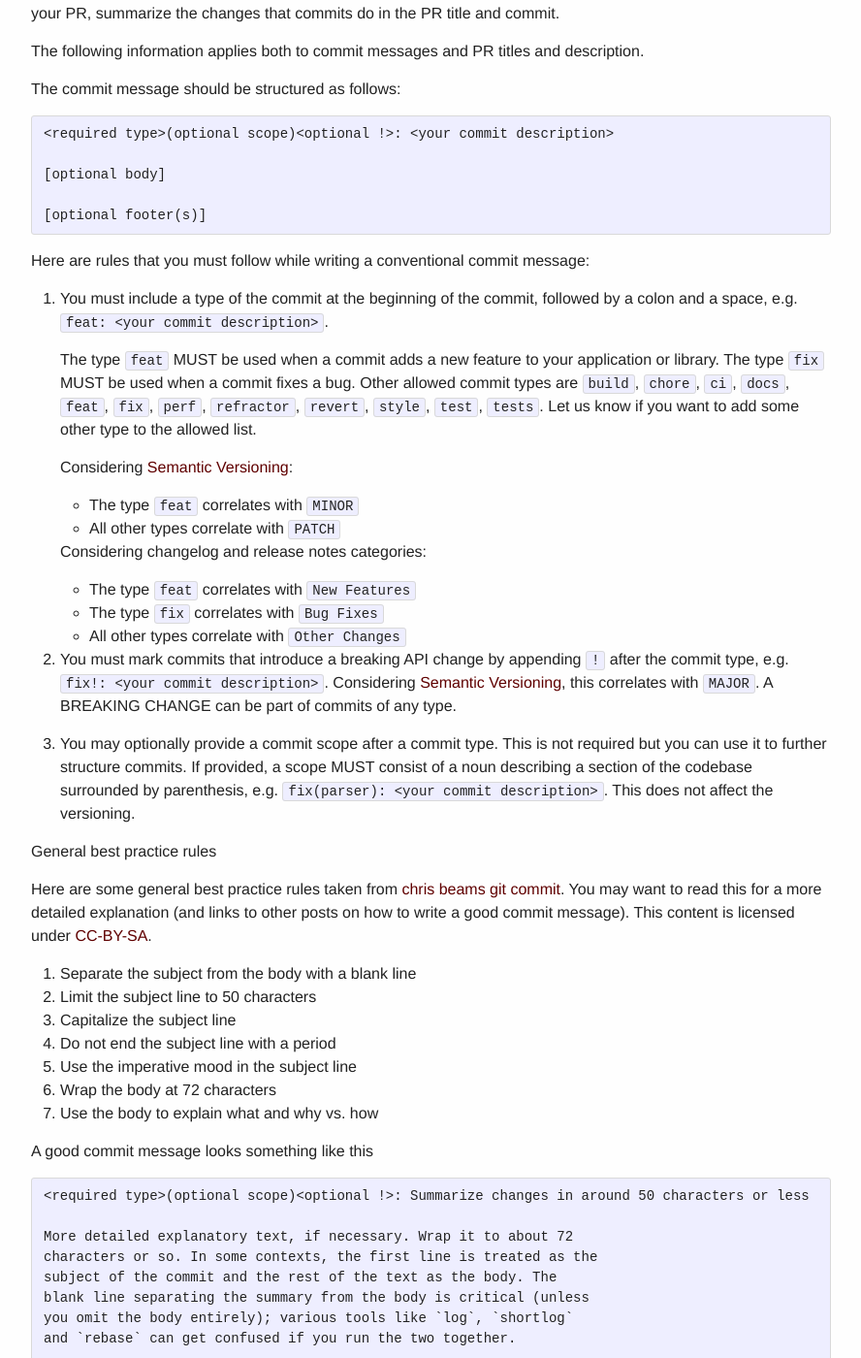
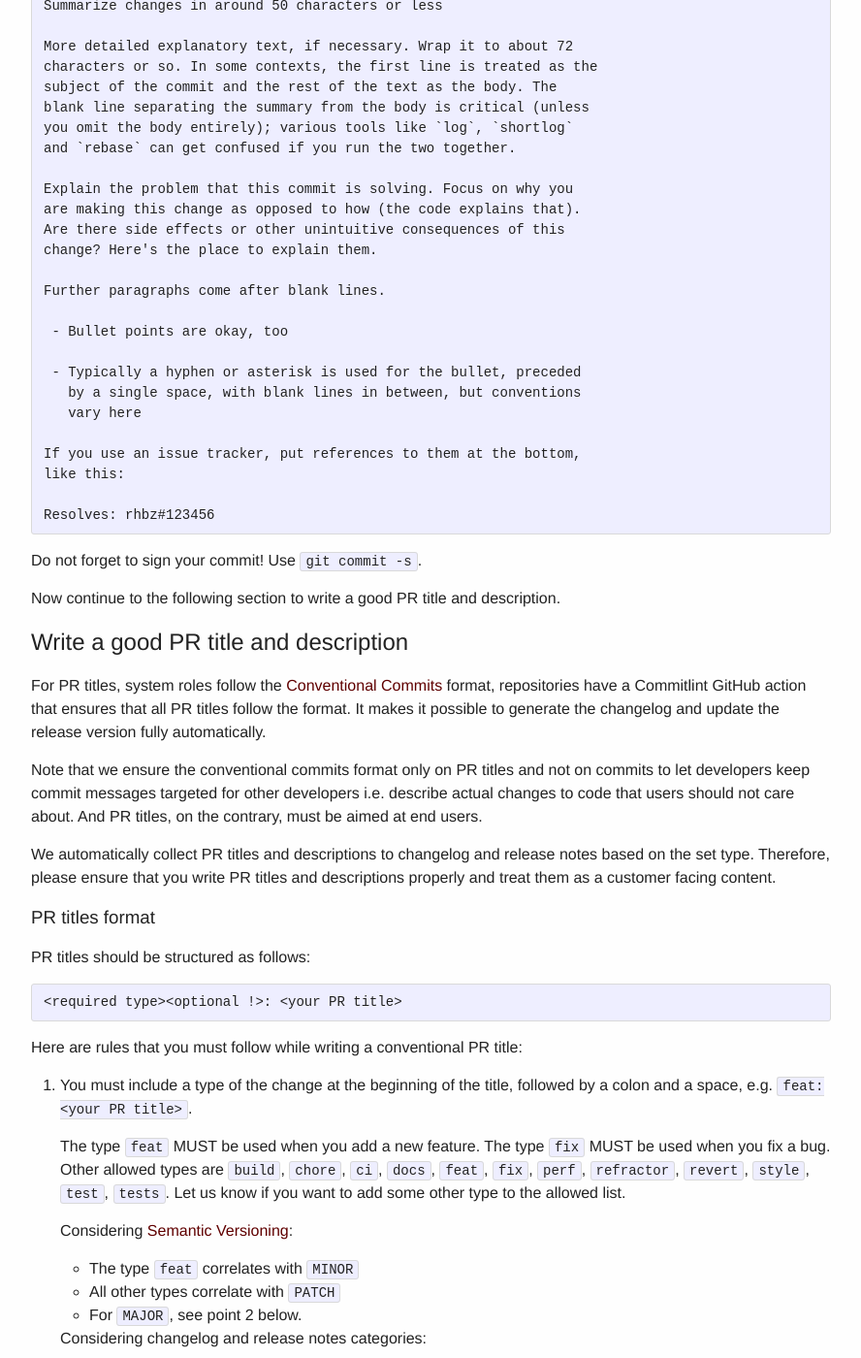
Before and after one commit to linux-system-roles/linux-system-roles.github.io, a Jekyll site: the page built from contribute.md, in a window 1280 px wide and 1400 px high, scrolled down 4696 px. Shown: the whole window at 97% size, without its empty margins (38-926 px from the left). Built offline with Jekyll 4.4.1, drawn with Linux system fonts in a browser that asks for light colours; some of the changed text lies outside the part shown.

Commit message:
s/Conventional Commits format/Write a good PR title and description/

````diff
--- a/contribute.md
+++ b/contribute.md
@@ -221,59 +221,6 @@ commits](https://help.github.com/en/github/collaborating-with-issues-and-pull-re
 
 ### Write a good commit message
 
-This section covers the Conventional Commits format that system roles use to collect the changelog and release roles automatically, and then gives some general advices on writing commit messages.
-
-#### Conventional Commits format
-
-System roles follow the [Conventional Commits](https://www.conventionalcommits.org/en/v1.0.0/) format, repositories have a Commitlint GitHub action that ensures that all commit and PR titles and description follow the format.
-Conventional commits make it possible to generate the changelog and update the release version fully automatically.
-
-We ensure the conventional commits format not only on commits but also on PR titles and description to be able to automate collecting PR titles and descriptions in the changelog and release notes based on the set type. Therefore, please ensure that you write the commits and PR titles and descriptions properly and treat them as a customer facing content.
-
-If your PR has 1 commit, make commit and PR titles and messages identical.
-If you must include several commits in your PR, summarize the changes that commits do in the PR title and commit.
-
-The following information applies both to commit messages and PR titles and description.
-
-The commit message should be structured as follows:
-
-```
-<required type>(optional scope)<optional !>: <your commit description>
-
-[optional body]
-
-[optional footer(s)]
-```
-
-Here are rules that you must follow while writing a conventional commit message:
-
-1. You must include a type of the commit at the beginning of the commit, followed by a colon and a space, e.g. `feat: <your commit description>`.
-
-    The type `feat` MUST be used when a commit adds a new feature to your application or library.
-    The type `fix` MUST be used when a commit fixes a bug.
-    Other allowed commit types are `build`, `chore`, `ci`, `docs`, `feat`, `fix`, `perf`, `refractor`, `revert`, `style`, `test`, `tests`.
-    Let us know if you want to add some other type to the allowed list.
-
-    Considering [Semantic Versioning](http://semver.org/#summary):
-    - The type `feat` correlates with `MINOR`
-    - All other types correlate with `PATCH`
-
-    Considering changelog and release notes categories:
-    - The type `feat` correlates with `New Features`
-    - The type `fix` correlates with `Bug Fixes`
-    - All other types correlate with `Other Changes`
-
-2. You must mark commits that introduce a breaking API change by appending `!` after the commit type, e.g. `fix!: <your commit description>`.
-Considering [Semantic Versioning](http://semver.org/#summary), this correlates with `MAJOR`.
-A BREAKING CHANGE can be part of commits of any type.
-
-3. You may optionally provide a commit scope after a commit type.
-This is not required but you can use it to further structure commits.
-If provided, a scope MUST consist of a noun describing a section of the codebase surrounded by parenthesis, e.g. `fix(parser): <your commit description>`.
-This does not affect the versioning.
-
-#### General best practice rules
-
 Here are some general best practice rules taken from [chris beams git commit](https://chris.beams.io/posts/git-commit/).
 You may want to read this for a more detailed explanation (and links to other posts on how to write a good commit message).
 This content is licensed under [CC-BY-SA](https://creativecommons.org/licenses/by-sa/4.0/).
@@ -288,7 +235,7 @@ This content is licensed under [CC-BY-SA](https://creativecommons.org/licenses/b
 
 A good commit message looks something like this
 ```
-<required type>(optional scope)<optional !>: Summarize changes in around 50 characters or less
+Summarize changes in around 50 characters or less
 
 More detailed explanatory text, if necessary. Wrap it to about 72
 characters or so. In some contexts, the first line is treated as the
@@ -315,8 +262,81 @@ like this:
 
 Resolves: rhbz#123456
 ```
+Do not forget to sign your commit! Use `git commit -s`.
 
-Do not forget to sign your commit! Use `git commit -s`
+Now continue to the following section to write a good PR title and description.
+
+## Write a good PR title and description
+
+For PR titles, system roles follow the [Conventional Commits](https://www.conventionalcommits.org/en/v1.0.0/) format, repositories have a Commitlint GitHub action that ensures that all PR titles follow the format.
+It makes it possible to generate the changelog and update the release version fully automatically.
+
+Note that we ensure the conventional commits format only on PR titles and not on commits to let developers keep commit messages targeted for other developers i.e. describe actual changes to code that users should not care about.
+And PR titles, on the contrary, must be aimed at end users.
+
+We automatically collect PR titles and descriptions to changelog and release notes based on the set type.
+Therefore, please ensure that you write PR titles and descriptions properly and treat them as a customer facing content.
+
+### PR titles format
+
+PR titles should be structured as follows:
+
+```
+<required type><optional !>: <your PR title>
+```
+
+Here are rules that you must follow while writing a conventional PR title:
+
+1. You must include a type of the change at the beginning of the title, followed by a colon and a space, e.g. `feat: <your PR title>`.
+
+    The type `feat` MUST be used when you add a new feature.
+    The type `fix` MUST be used when you fix a bug.
+    Other allowed types are `build`, `chore`, `ci`, `docs`, `feat`, `fix`, `perf`, `refractor`, `revert`, `style`, `test`, `tests`.
+    Let us know if you want to add some other type to the allowed list.
+
+    Considering [Semantic Versioning](http://semver.org/#summary):
+    - The type `feat` correlates with `MINOR`
+    - All other types correlate with `PATCH`
+    - For `MAJOR`, see point 2 below.
+
+    Considering changelog and release notes categories:
+    - The type `feat` correlates with `New Features`
+    - The type `fix` correlates with `Bug Fixes`
+    - All other types correlate with `Other Changes`
+
+2. You must mark PRs that introduce a breaking API change by appending `!` after the type, e.g. `fix!: <your PR title>`.
+Considering [Semantic Versioning](http://semver.org/#summary), this correlates with `MAJOR`.
+A BREAKING CHANGE can be part of PR of any type.
+
+### PR description format
+
+For the PR description, write it as a release not that you want end users to see.
+When creating a PR, you will see the following template, please fill it in to ensure that users get informed about what causes the change and how to make use of it:
+
+```Markdown
+Enhancement:
+
+Reason:
+
+Result:
+
+Issue Tracker Tickets (Jira or BZ if any):
+```
+
+### Example PR title and desctiption
+
+feat: Support custom data and logs storage paths
+
+Enhancement: Custom data and logs storage paths
+
+Reason: Previously, the role was configuring the default data and logs storage paths.
+
+Result: Currently, you can optionally provide custom storage paths with variables `mssql_datadir` and `mssql_logdir`.
+And optionally set permissions for the custom paths with `mssql_datadir`_mode and `mssql_logdir`_mode variables.
+
+Issue Tracker Tickets (Jira or BZ if any):
+https://issues.redhat.com/browse/RHEL-528
+https://issues.redhat.com/browse/RHEL-529
 
 ## Debugging Integration Tests
 
````
